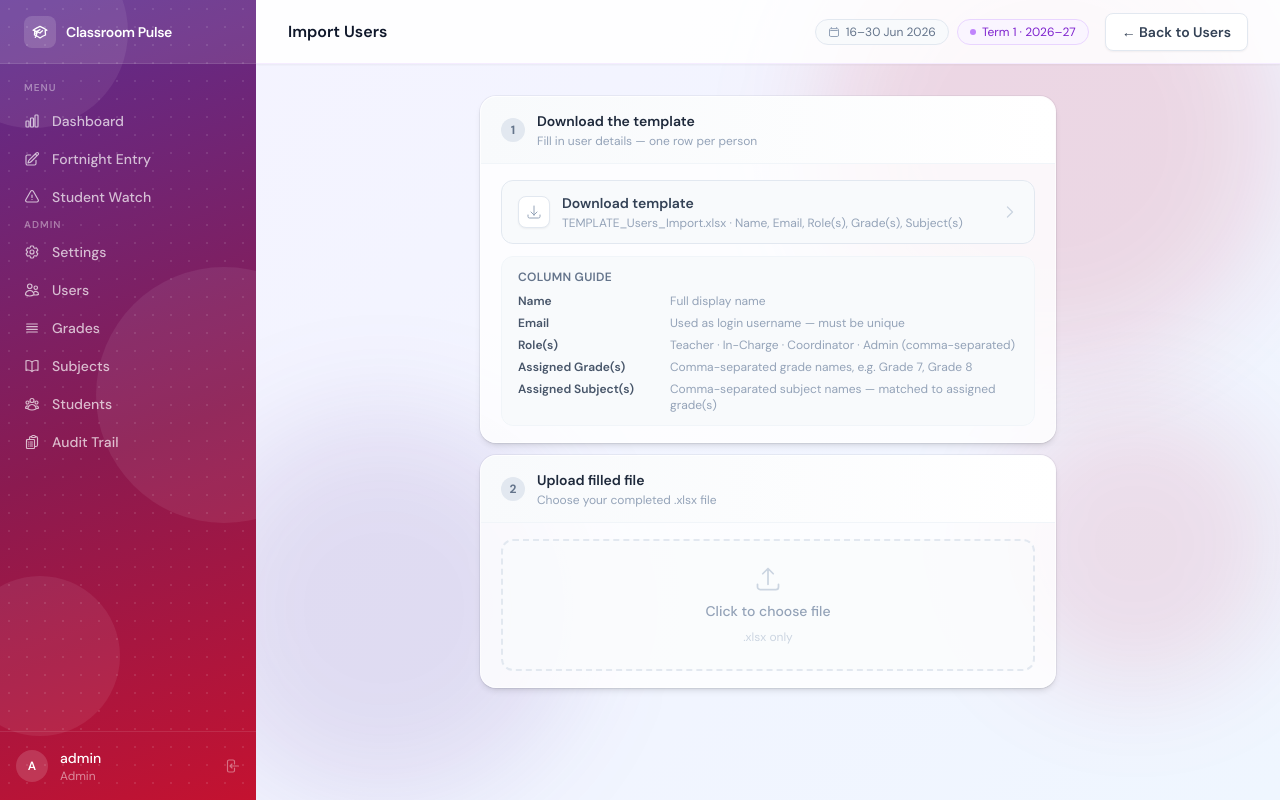
After one commit to sgchandy404/tsja_classroom_pulse, a Flask app: page /admin/users/import in a window 1280 px wide. The commit adds this page. Run offline with Flask 3, Linux system fonts and the light colour scheme; a user stored in the database is signed in; data comes from the database, SQL or seed files in the repository; some libraries are stand-ins or nearby versions.

Commit message:
feat: users bulk import/export with forced first-login password reset
Model:
- User gains `name` (display name) and `must_change_password` fields
- Migrated via _migrate_schema() on startup

Auth:
- Login redirects to /change-password when must_change_password is set
- New /change-password route clears flag and sets user-chosen password
- change_password.html template (extends base)

Import (/admin/users/import):
- Admin-only; xlsx with columns Name, Email, Role(s), Grade(s), Subject(s)
- Email used as login username; validated for format and uniqueness (file + DB)
- Roles parsed case-insensitively: Teacher, In-Charge, Coordinator, Admin
- Grades validated against active Grade registry
- Subjects matched to assigned grades; unmatched pairs rejected
- In-Charge conflict detection: flags if grade already has an In-Charge
- Row-by-row processing; valid rows saved regardless of failed rows
- Temp password generated per user (shown once in result table)
- must_change_password=True set on all imported accounts
- Audit logged

Export (/admin/users/export):
- Admin-only; full user list as xlsx
- Columns: Name, Email, Role(s), Assigned Grade(s), Assigned Subject(s), Status
- Includes inactive users marked Inactive
- Column structure matches import template

Template download (/admin/users/template):
- Blank template with hint row (italic, greyed out)

UI:
- Users index gains Export + Import buttons alongside + New User

Co-Authored-By: Claude Sonnet 4.6 <noreply@anthropic.com>

```diff
--- a/src/app.py
+++ b/src/app.py
@@ -143,6 +143,8 @@ def _migrate_schema() -> None:
     migrations = [
         "ALTER TABLE rubrics ADD COLUMN description VARCHAR(200)",
         "ALTER TABLE rubrics ADD COLUMN display_order INTEGER NOT NULL DEFAULT 0",
+        "ALTER TABLE users ADD COLUMN name VARCHAR(120)",
+        "ALTER TABLE users ADD COLUMN must_change_password BOOLEAN NOT NULL DEFAULT 0",
     ]
     with db.engine.connect() as conn:
         for sql in migrations:
--- a/src/routes/admin.py
+++ b/src/routes/admin.py
@@ -3,11 +3,22 @@ Admin blueprint — user management, grade/subject management, app config.
 All routes require the 'admin' role.
 """
 import io
+import re
+import secrets
 import openpyxl
 from flask import Blueprint, render_template, request, redirect, url_for, flash, abort, send_file
 from flask_login import login_required, current_user
 from models import db, User, UserRole, Subject, Student, Grade, Rubric, AppConfig, FortnightEntry, ROLES
 from permissions import require_role, log_audit, perms as get_perms
+
+# Display label → internal role key
+_ROLE_LABEL_MAP = {
+    "teacher":     "teacher",
+    "in-charge":   "incharge",
+    "incharge":    "incharge",
+    "coordinator": "coordinator",
+    "admin":       "admin",
+}
 
 admin_bp = Blueprint("admin", __name__, url_prefix="/admin")
 
@@ -89,6 +100,267 @@ def _save_roles(user: User, form):
 def index():
     users = User.query.order_by(User.username).all()
     return render_template("admin/index.html", users=users)
+
+
+@admin_bp.route("/users/import", methods=["GET", "POST"])
+@login_required
+@require_role("admin")
+def import_users():
+    if request.method == "GET":
+        return render_template("admin/import_users.html")
+
+    file = request.files.get("file")
+    if not file or not file.filename:
+        flash("No file selected.", "error")
+        return render_template("admin/import_users.html")
+
+    try:
+        wb = openpyxl.load_workbook(file, read_only=True, data_only=True)
+    except Exception:
+        flash("Could not read the file. Please upload a valid .xlsx file.", "error")
+        return render_template("admin/import_users.html")
+
+    ws = wb.active
+    rows = list(ws.iter_rows(min_row=2, values_only=True))
+
+    # Pre-load lookup tables
+    existing_usernames = {u.username.lower() for u in User.query.all()}
+    valid_grades = {g.name for g in Grade.query.filter_by(is_active=True).all()}
+    # subject lookup: (grade, name_lower) → subject_id
+    all_subjects = Subject.query.filter_by(is_active=True).all()
+    subject_map = {(s.grade, s.name.lower()): s.id for s in all_subjects}
+    # existing in-charge assignments: grade → username (for conflict detection)
+    existing_incharge = {}
+    for ur in UserRole.query.filter_by(role="incharge").all():
+        if ur.grade and ur.user:
+            existing_incharge.setdefault(ur.grade, []).append(ur.user.username)
+
+    succeeded = []  # {"name", "username", "temp_password", "roles_summary"}
+    failed = []     # {"row", "username", "reasons": [...]}
+    seen_usernames_in_file = {}  # username_lower → row number
+
+    def _parse_csv(cell):
+        if not cell:
+            return []
+        return [v.strip() for v in str(cell).split(",") if v.strip()]
+
+    for idx, row in enumerate(rows, start=2):
+        name      = str(row[0]).strip() if row[0] is not None else ""
+        username  = str(row[1]).strip() if row[1] is not None else ""
+        roles_raw = _parse_csv(row[2] if len(row) > 2 else None)
+        grades_raw= _parse_csv(row[3] if len(row) > 3 else None)
+        subjs_raw = _parse_csv(row[4] if len(row) > 4 else None)
+
+        if not name and not username:
+            continue  # blank row
+
+        row_errors = []
+
+        if not name:
+            row_errors.append("Name is required")
+        if not username:
+            row_errors.append("Email/Username is required")
+        elif not re.match(r"[^@]+@[^@]+\.[^@]+", username):
+            row_errors.append(f"'{username}' is not a valid email address")
+        elif username.lower() in existing_usernames:
+            row_errors.append(f"'{username}' already exists")
+        elif username.lower() in seen_usernames_in_file:
+            row_errors.append(
+                f"'{username}' duplicated in this file (first seen row {seen_usernames_in_file[username.lower()]})"
+            )
+
+        # Validate roles
+        parsed_roles = []
+        for r in roles_raw:
+            key = _ROLE_LABEL_MAP.get(r.lower())
+            if key:
+                parsed_roles.append(key)
+            else:
+                row_errors.append(f"Unknown role '{r}' (valid: Teacher, In-Charge, Coordinator, Admin)")
+
+        # Validate grades
+        bad_grades = [g for g in grades_raw if g not in valid_grades]
+        if bad_grades:
+            row_errors.append(f"Grade(s) not found: {', '.join(bad_grades)}")
+        valid_assigned_grades = [g for g in grades_raw if g in valid_grades]
+
+        # In-Charge conflict check
+        if "incharge" in parsed_roles:
+            for g in valid_assigned_grades:
+                existing = existing_incharge.get(g, [])
+                if existing:
+                    row_errors.append(
+                        f"Grade '{g}' already has an In-Charge ({', '.join(existing)}) — resolve conflict first"
+                    )
+
+        # Validate subjects against assigned grades
+        teacher_assignments = []  # list of (grade, subject_id)
+        if "teacher" in parsed_roles or "incharge" in parsed_roles:
+            for sname in subjs_raw:
+                matches = [
+                    (g, subject_map[(g, sname.lower())])
+                    for g in valid_assigned_grades
+                    if (g, sname.lower()) in subject_map
+                ]
+                if not matches:
+                    row_errors.append(
+                        f"Subject '{sname}' not found in assigned grade(s)"
+                    )
+                else:
+                    teacher_assignments.extend(matches)
+
+        if row_errors:
+            failed.append({
+                "row": idx,
+                "username": username or "(blank)",
+                "name": name or "(blank)",
+                "reasons": row_errors,
+            })
+            continue
+
+        # All valid — create user
+        temp_password = secrets.token_urlsafe(10)
+        user = User(
+            username=username,
+            name=name,
+            active=True,
+            must_change_password=True,
+        )
+        user.set_password(temp_password)
+        db.session.add(user)
+        db.session.flush()
+
+        for role_key in set(parsed_roles):
+            if role_key in ("admin", "coordinator"):
+                db.session.add(UserRole(user_id=user.id, role=role_key))
+            elif role_key == "incharge":
+                for g in valid_assigned_grades:
+                    db.session.add(UserRole(user_id=user.id, role="incharge", grade=g))
+            elif role_key == "teacher":
+                for g, sid in set(teacher_assignments):
+                    db.session.add(UserRole(user_id=user.id, role="teacher", grade=g, subject_id=sid))
+
+        seen_usernames_in_file[username.lower()] = idx
+        existing_usernames.add(username.lower())
+        roles_summary = ", ".join(sorted(set(parsed_roles)))
+        succeeded.append({
+            "name": name,
+            "username": username,
+            "temp_password": temp_password,
+            "roles_summary": roles_summary,
+        })
+
+    if succeeded:
+        log_audit(
+            user=current_user, action="create", model_name="User", record_id=0,
+            field_name="bulk_import",
+            new_value=f"{len(succeeded)} users imported; {len(failed)} failed",
+            note=f"File: {file.filename}",
+        )
+        db.session.commit()
+
+    if succeeded and not failed:
+        flash(f"Imported {len(succeeded)} user(s) successfully.", "success")
+    elif succeeded and failed:
+        flash(f"Imported {len(succeeded)} user(s). {len(failed)} row(s) had errors.", "warning")
+    else:
+        flash(f"No users imported. {len(failed)} row(s) had errors.", "error")
+
+    return render_template("admin/import_users.html",
+                           succeeded=succeeded, failed_rows=failed)
+
+
+@admin_bp.route("/users/export")
+@login_required
+@require_role("admin")
+def export_users():
+    users = User.query.order_by(User.username).all()
+
+    wb = openpyxl.Workbook()
+    ws = wb.active
+    ws.title = "Users"
+
+    bold = openpyxl.styles.Font(bold=True)
+    headers = ["Name", "Email", "Role(s)", "Assigned Grade(s)", "Assigned Subject(s)", "Status"]
+    for col, h in enumerate(headers, 1):
+        ws.cell(row=1, column=col, value=h).font = bold
+
+    for ri, u in enumerate(users, 2):
+        roles_set = set()
+        grades_set = set()
+        subject_ids = set()
+
+        for r in u.roles:
+            if r.role == "admin":       roles_set.add("Admin")
+            elif r.role == "coordinator": roles_set.add("Coordinator")
+            elif r.role == "incharge":
+                roles_set.add("In-Charge")
+                if r.grade: grades_set.add(r.grade)
+            elif r.role == "teacher":
+                roles_set.add("Teacher")
+                if r.grade: grades_set.add(r.grade)
+                if r.subject_id: subject_ids.add(r.subject_id)
+
+        subj_names = []
+        if subject_ids:
+            subjs = Subject.query.filter(Subject.id.in_(subject_ids)).order_by(Subject.name).all()
+            subj_names = [s.name for s in subjs]
+
+        ws.cell(row=ri, column=1, value=u.name or "")
+        ws.cell(row=ri, column=2, value=u.username)
+        ws.cell(row=ri, column=3, value=", ".join(sorted(roles_set)))
+        ws.cell(row=ri, column=4, value=", ".join(sorted(grades_set)))
+        ws.cell(row=ri, column=5, value=", ".join(subj_names))
+        ws.cell(row=ri, column=6, value="Active" if u.active else "Inactive")
+
+    for col, width in zip("ABCDEF", [30, 35, 30, 25, 40, 12]):
+        ws.column_dimensions[col].width = width
+
+    buf = io.BytesIO()
+    wb.save(buf)
+    buf.seek(0)
+
+    log_audit(user=current_user, action="create", model_name="User", record_id=0,
+              field_name="export", new_value=f"Exported {len(users)} users")
+    db.session.commit()
+
+    return send_file(buf, as_attachment=True, download_name="Users_Export.xlsx",
+                     mimetype="application/vnd.openxmlformats-officedocument.spreadsheetml.sheet")
+
+
+@admin_bp.route("/users/template")
+@login_required
+@require_role("admin")
+def users_import_template():
+    wb = openpyxl.Workbook()
+    ws = wb.active
+    ws.title = "Users"
+
+    bold = openpyxl.styles.Font(bold=True)
+    headers = ["Name", "Email", "Role(s)", "Assigned Grade(s)", "Assigned Subject(s)"]
+    for col, h in enumerate(headers, 1):
+        ws.cell(row=1, column=col, value=h).font = bold
+
+    # Hint row
+    ws.cell(row=2, column=1, value="e.g. Priya Sharma")
+    ws.cell(row=2, column=2, value="priya@school.edu")
+    ws.cell(row=2, column=3, value="Teacher, In-Charge")
+    ws.cell(row=2, column=4, value="Grade 7, Grade 8")
+    ws.cell(row=2, column=5, value="Maths, Science")
+
+    hint_font = openpyxl.styles.Font(italic=True, color="999999")
+    for col in range(1, 6):
+        ws.cell(row=2, column=col).font = hint_font
+
+    for col, width in zip("ABCDE", [30, 35, 30, 25, 40]):
+        ws.column_dimensions[col].width = width
+
+    buf = io.BytesIO()
+    wb.save(buf)
+    buf.seek(0)
+
+    return send_file(buf, as_attachment=True, download_name="TEMPLATE_Users_Import.xlsx",
+                     mimetype="application/vnd.openxmlformats-officedocument.spreadsheetml.sheet")
 
 
 @admin_bp.route("/users/new", methods=["GET", "POST"])
--- /dev/null
+++ b/src/templates/admin/import_users.html
@@ -0,0 +1,223 @@
+{% extends "base.html" %}
+
+{% block title %}Import Users — Classroom Pulse{% endblock %}
+{% block page_title %}Import Users{% endblock %}
+
+{% block head %}
+<script>
+function importUsersWizard() {
+  return {
+    hasFile: false,
+    fileName: '',
+    onFile(e) {
+      const f = e.target.files[0];
+      this.hasFile = !!f;
+      this.fileName = f ? f.name : '';
+    }
+  };
+}
+</script>
+{% endblock %}
+
+{% block header_actions %}
+  <a href="{{ url_for('admin.index') }}"
+     class="rounded-lg border border-slate-200 bg-white px-4 py-2 text-sm font-semibold text-slate-700 shadow-sm hover:bg-slate-50 transition-colors">
+    ← Back to Users
+  </a>
+{% endblock %}
+
+{% block content %}
+<div class="mx-auto max-w-xl space-y-5">
+
+  {# ── Succeeded table ── #}
+  {% if succeeded %}
+  <div class="rounded-2xl border border-green-200 bg-white shadow-sm overflow-hidden">
+    <div class="flex items-center gap-3 border-b border-green-100 bg-green-50/70 px-5 py-3.5">
+      <svg class="h-4 w-4 text-green-600 shrink-0" fill="none" viewBox="0 0 24 24" stroke-width="2" stroke="currentColor">
+        <path stroke-linecap="round" stroke-linejoin="round" d="M9 12.75L11.25 15 15 9.75M21 12a9 9 0 11-18 0 9 9 0 0118 0z"/>
+      </svg>
+      <span class="text-sm font-semibold text-green-700">
+        {{ succeeded | length }} user{{ 's' if succeeded | length != 1 }} imported — share temporary passwords below
+      </span>
+    </div>
+    <div class="px-5 py-3 bg-amber-50/60 border-b border-amber-100">
+      <p class="text-xs text-amber-700">
+        <strong>Important:</strong> These passwords are shown once. Each user will be prompted to set their own password on first login.
+      </p>
+    </div>
+    <table class="min-w-full text-xs">
+      <thead class="border-b border-slate-100 bg-slate-50">
+        <tr>
+          <th class="px-4 py-2.5 text-left text-xs font-semibold uppercase tracking-wide text-slate-400">Name</th>
+          <th class="px-4 py-2.5 text-left text-xs font-semibold uppercase tracking-wide text-slate-400">Username / Email</th>
+          <th class="px-4 py-2.5 text-left text-xs font-semibold uppercase tracking-wide text-slate-400">Temp Password</th>
+          <th class="px-4 py-2.5 text-left text-xs font-semibold uppercase tracking-wide text-slate-400">Roles</th>
+        </tr>
+      </thead>
+      <tbody class="divide-y divide-slate-100">
+        {% for u in succeeded %}
+        <tr>
+          <td class="px-4 py-2.5 font-medium text-slate-700">{{ u.name }}</td>
+          <td class="px-4 py-2.5 text-slate-500">{{ u.username }}</td>
+          <td class="px-4 py-2.5">
+            <code class="rounded bg-slate-100 px-1.5 py-0.5 font-mono text-slate-800 select-all">{{ u.temp_password }}</code>
+          </td>
+          <td class="px-4 py-2.5 text-slate-500">{{ u.roles_summary }}</td>
+        </tr>
+        {% endfor %}
+      </tbody>
+    </table>
+  </div>
+  {% endif %}
+
+  {# ── Failed table ── #}
+  {% if failed_rows %}
+  <div class="rounded-2xl border border-red-200 bg-white shadow-sm overflow-hidden">
+    <div class="flex items-center gap-3 border-b border-red-100 bg-red-50/70 px-5 py-3.5">
+      <svg class="h-4 w-4 text-red-500 shrink-0" fill="none" viewBox="0 0 24 24" stroke-width="2" stroke="currentColor">
+        <path stroke-linecap="round" stroke-linejoin="round" d="M12 9v3.75m9.303 3.376c.866 1.5-.217 3.374-1.948 3.374H4.645c-1.73 0-2.813-1.874-1.948-3.374l7.418-12.748c.866-1.5 3.032-1.5 3.898 0l6.875 11.748zM12 15.75h.007v.008H12v-.008z"/>
+      </svg>
+      <span class="text-sm font-semibold text-red-700">
+        {{ failed_rows | length }} row{{ 's' if failed_rows | length != 1 }} could not be imported
+      </span>
+    </div>
+    <table class="min-w-full text-xs">
+      <thead class="border-b border-slate-100 bg-slate-50">
+        <tr>
+          <th class="px-4 py-2.5 text-left text-xs font-semibold uppercase tracking-wide text-slate-400 w-12">Row</th>
+          <th class="px-4 py-2.5 text-left text-xs font-semibold uppercase tracking-wide text-slate-400">Name</th>
+          <th class="px-4 py-2.5 text-left text-xs font-semibold uppercase tracking-wide text-slate-400">Email</th>
+          <th class="px-4 py-2.5 text-left text-xs font-semibold uppercase tracking-wide text-slate-400">Issue</th>
+        </tr>
+      </thead>
+      <tbody class="divide-y divide-slate-100">
+        {% for r in failed_rows %}
+        <tr class="hover:bg-red-50/30 transition-colors">
+          <td class="px-4 py-2.5 text-slate-400 tabular-nums">{{ r.row }}</td>
+          <td class="px-4 py-2.5 font-medium text-slate-700">{{ r.name }}</td>
+          <td class="px-4 py-2.5 text-slate-500">{{ r.username }}</td>
+          <td class="px-4 py-2.5 text-red-500">{{ r.reasons | join(' · ') }}</td>
+        </tr>
+        {% endfor %}
+      </tbody>
+    </table>
+  </div>
+  {% endif %}
+
+  {# ── Upload wizard ── #}
+  <form method="POST" enctype="multipart/form-data"
+        x-data="importUsersWizard()"
+        class="space-y-3">
+
+    {# Step 1: Download template #}
+    <div class="rounded-2xl border border-white/60 bg-white/80 shadow-md backdrop-blur-sm ring-1 ring-slate-900/5 overflow-hidden">
+      <div class="flex items-center gap-3 px-5 py-3.5 border-b border-slate-100 bg-gradient-to-r from-slate-50 to-white">
+        <span class="flex h-6 w-6 shrink-0 items-center justify-center rounded-full bg-slate-200 text-xs font-bold text-slate-500">1</span>
+        <div>
+          <p class="text-sm font-semibold text-slate-800">Download the template</p>
+          <p class="text-xs text-slate-400 mt-0.5">Fill in user details — one row per person</p>
+        </div>
+      </div>
+      <div class="px-5 py-4">
+        <a href="{{ url_for('admin.users_import_template') }}"
+           class="flex items-center gap-3 rounded-xl border border-slate-200 bg-slate-50 px-4 py-3
+                  transition-colors hover:border-indigo-200 hover:bg-indigo-50 group">
+          <span class="flex h-8 w-8 shrink-0 items-center justify-center rounded-lg border border-slate-200 bg-white shadow-sm
+                       group-hover:border-indigo-200 transition-colors">
+            <svg class="h-4 w-4 text-slate-400 group-hover:text-indigo-500 transition-colors"
+                 fill="none" viewBox="0 0 24 24" stroke-width="1.5" stroke="currentColor">
+              <path stroke-linecap="round" stroke-linejoin="round"
+                    d="M3 16.5v2.25A2.25 2.25 0 005.25 21h13.5A2.25 2.25 0 0021 18.75V16.5M16.5 12L12 16.5m0 0L7.5 12m4.5 4.5V3"/>
+            </svg>
+          </span>
+          <div class="flex-1 min-w-0">
+            <p class="text-sm font-semibold text-slate-700 group-hover:text-indigo-700 transition-colors">Download template</p>
+            <p class="text-xs text-slate-400 mt-0.5">TEMPLATE_Users_Import.xlsx · Name, Email, Role(s), Grade(s), Subject(s)</p>
+          </div>
+          <svg class="h-4 w-4 text-slate-300 group-hover:text-indigo-400 transition-colors shrink-0"
+               fill="none" viewBox="0 0 24 24" stroke-width="2" stroke="currentColor">
+            <path stroke-linecap="round" stroke-linejoin="round" d="M8.25 4.5l7.5 7.5-7.5 7.5"/>
+          </svg>
+        </a>
+
+        {# Column guide #}
+        <div class="mt-3 rounded-xl border border-slate-100 bg-slate-50 px-4 py-3 space-y-1.5">
+          <p class="text-xs font-semibold text-slate-500 uppercase tracking-wide mb-2">Column guide</p>
+          {% for col, hint in [
+            ("Name",              "Full display name"),
+            ("Email",             "Used as login username — must be unique"),
+            ("Role(s)",           "Teacher · In-Charge · Coordinator · Admin (comma-separated)"),
+            ("Assigned Grade(s)", "Comma-separated grade names, e.g. Grade 7, Grade 8"),
+            ("Assigned Subject(s)", "Comma-separated subject names — matched to assigned grade(s)"),
+          ] %}
+          <div class="flex gap-2 text-xs">
+            <span class="font-semibold text-slate-600 w-36 shrink-0">{{ col }}</span>
+            <span class="text-slate-400">{{ hint }}</span>
+          </div>
+          {% endfor %}
+        </div>
+      </div>
+    </div>
+
+    {# Step 2: Upload #}
+    <div class="rounded-2xl border border-white/60 bg-white/80 shadow-md backdrop-blur-sm ring-1 ring-slate-900/5 overflow-hidden">
+      <div class="flex items-center gap-3 px-5 py-3.5 border-b border-slate-100 transition-colors duration-300"
+           :class="hasFile ? 'bg-gradient-to-r from-indigo-50 to-white' : 'bg-gradient-to-r from-slate-50 to-white'">
+        <span class="flex h-6 w-6 shrink-0 items-center justify-center rounded-full text-xs font-bold transition-all duration-300"
+              :class="hasFile ? 'bg-indigo-600 text-white' : 'bg-slate-200 text-slate-500'">
+          <template x-if="hasFile">
+            <svg class="h-3.5 w-3.5" fill="none" viewBox="0 0 24 24" stroke-width="3" stroke="currentColor">
+              <path stroke-linecap="round" stroke-linejoin="round" d="M4.5 12.75l6 6 9-13.5"/>
+            </svg>
+          </template>
+          <template x-if="!hasFile"><span>2</span></template>
+        </span>
+        <div>
+          <p class="text-sm font-semibold text-slate-800">Upload filled file</p>
+          <p class="text-xs mt-0.5 transition-colors"
+             :class="hasFile ? 'font-medium text-indigo-600' : 'text-slate-400'"
+             x-text="hasFile ? fileName : 'Choose your completed .xlsx file'"></p>
+        </div>
+      </div>
+
+      <div class="px-5 py-4">
+        <label class="group flex cursor-pointer flex-col items-center gap-2 rounded-xl border-2 border-dashed px-6 py-6
+                      text-center transition-all"
+               :class="hasFile ? 'border-indigo-300 bg-indigo-50/40' : 'border-slate-200 bg-slate-50/60 hover:border-indigo-300 hover:bg-indigo-50/30'">
+          <template x-if="!hasFile">
+            <svg class="h-7 w-7 text-slate-300 group-hover:text-indigo-300 transition-colors"
+                 fill="none" viewBox="0 0 24 24" stroke-width="1.5" stroke="currentColor">
+              <path stroke-linecap="round" stroke-linejoin="round"
+                    d="M3 16.5v2.25A2.25 2.25 0 005.25 21h13.5A2.25 2.25 0 0021 18.75V16.5m-13.5-9L12 3m0 0l4.5 4.5M12 3v13.5"/>
+            </svg>
+          </template>
+          <template x-if="hasFile">
+            <svg class="h-7 w-7 text-indigo-500" fill="none" viewBox="0 0 24 24" stroke-width="1.5" stroke="currentColor">
+              <path stroke-linecap="round" stroke-linejoin="round"
+                    d="M9 12.75L11.25 15 15 9.75M21 12a9 9 0 11-18 0 9 9 0 0118 0z"/>
+            </svg>
+          </template>
+          <p class="text-sm font-medium transition-colors"
+             :class="hasFile ? 'text-indigo-700' : 'text-slate-400 group-hover:text-indigo-500'"
+             x-text="hasFile ? fileName : 'Click to choose file'"></p>
+          <p x-show="!hasFile" class="text-xs text-slate-300">.xlsx only</p>
+          <input type="file" name="file" accept=".xlsx" required class="sr-only" @change="onFile($event)">
+        </label>
+      </div>
+    </div>
+
+    {# Step 3: Import button #}
+    <div x-cloak x-show="hasFile"
+         x-transition:enter="transition ease-out duration-300"
+         x-transition:enter-start="opacity-0 translate-y-2"
+         x-transition:enter-end="opacity-100 translate-y-0">
+      <button type="submit"
+              class="w-full rounded-2xl bg-indigo-600 px-4 py-3.5 text-sm font-semibold text-white shadow-md
+                     hover:bg-indigo-500 active:scale-[0.99] transition-all">
+        Import Users
+      </button>
+    </div>
+
+  </form>
+</div>
+{% endblock %}
```
Also changed, not shown: src/auth.py (+22 -0 lines), src/models.py (+6 -4 lines), src/templates/admin/index.html (+10 -0 lines), src/templates/auth/change_password.html (added, +34 -0 lines).
